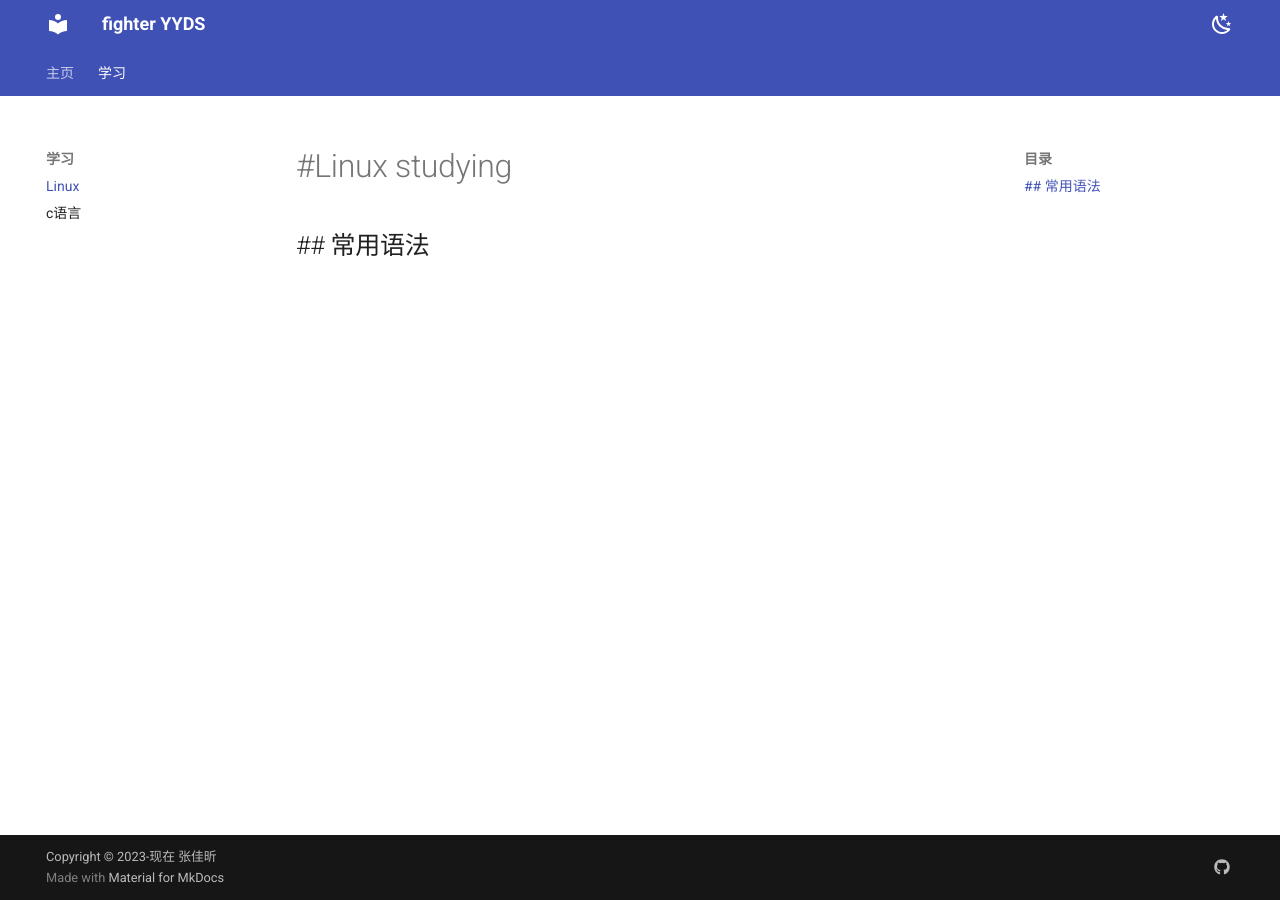
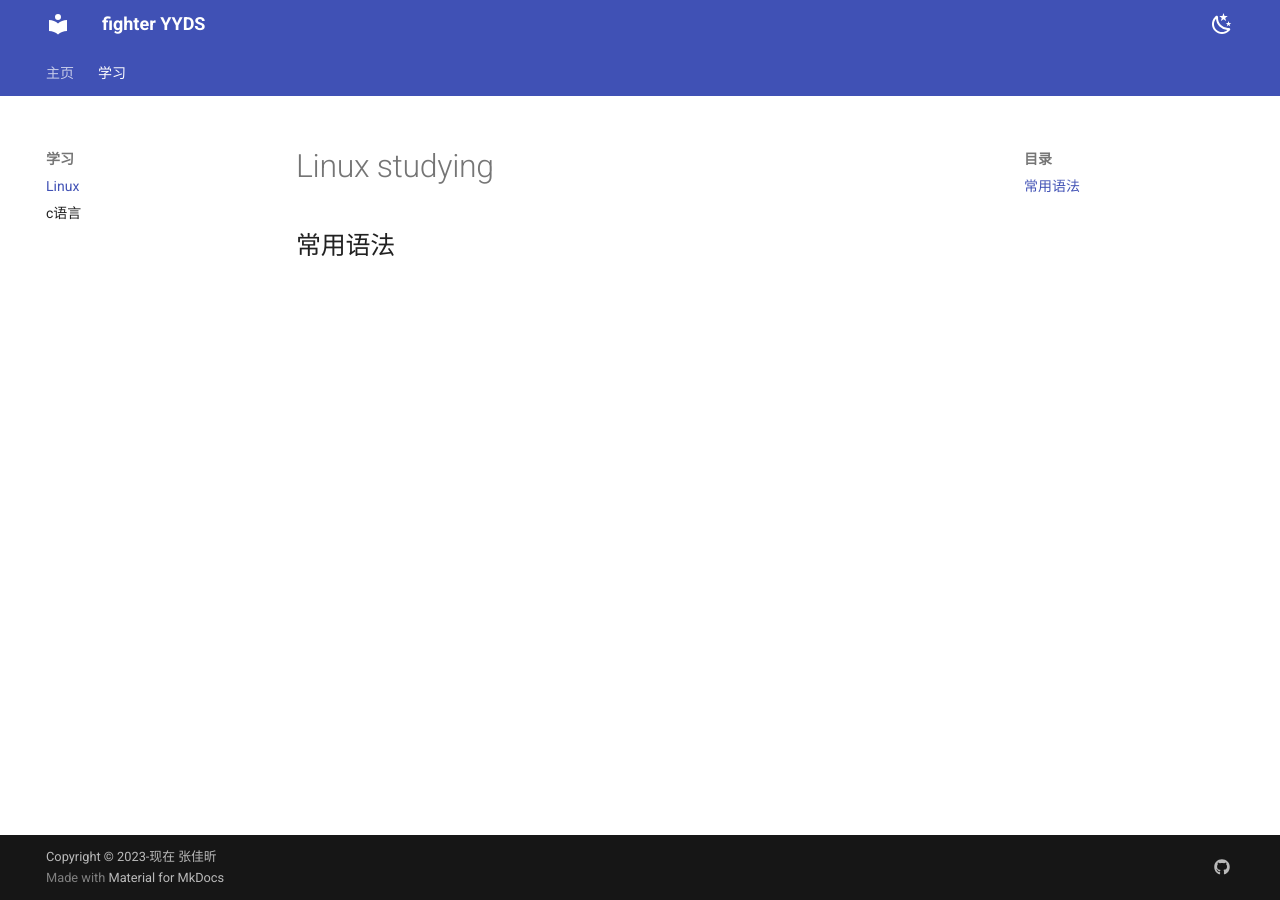
Before and after one commit to fighteryyds/fy-blog, an MkDocs documentation site: the page built from docs/study1/Linux.md, in a window 1280 px wide. Built offline with MkDocs 1.6.1 and Material for MkDocs 9.7.7, drawn with Linux system fonts in a browser that asks for light colours.

Commit message:
2023-11-02_21:53:36 update

```diff
--- a/docs/study1/Linux.md
+++ b/docs/study1/Linux.md
@@ -1,3 +1,3 @@
-# #Linux studying
+#Linux studying
 
-## ## 常用语法
+## 常用语法
```
